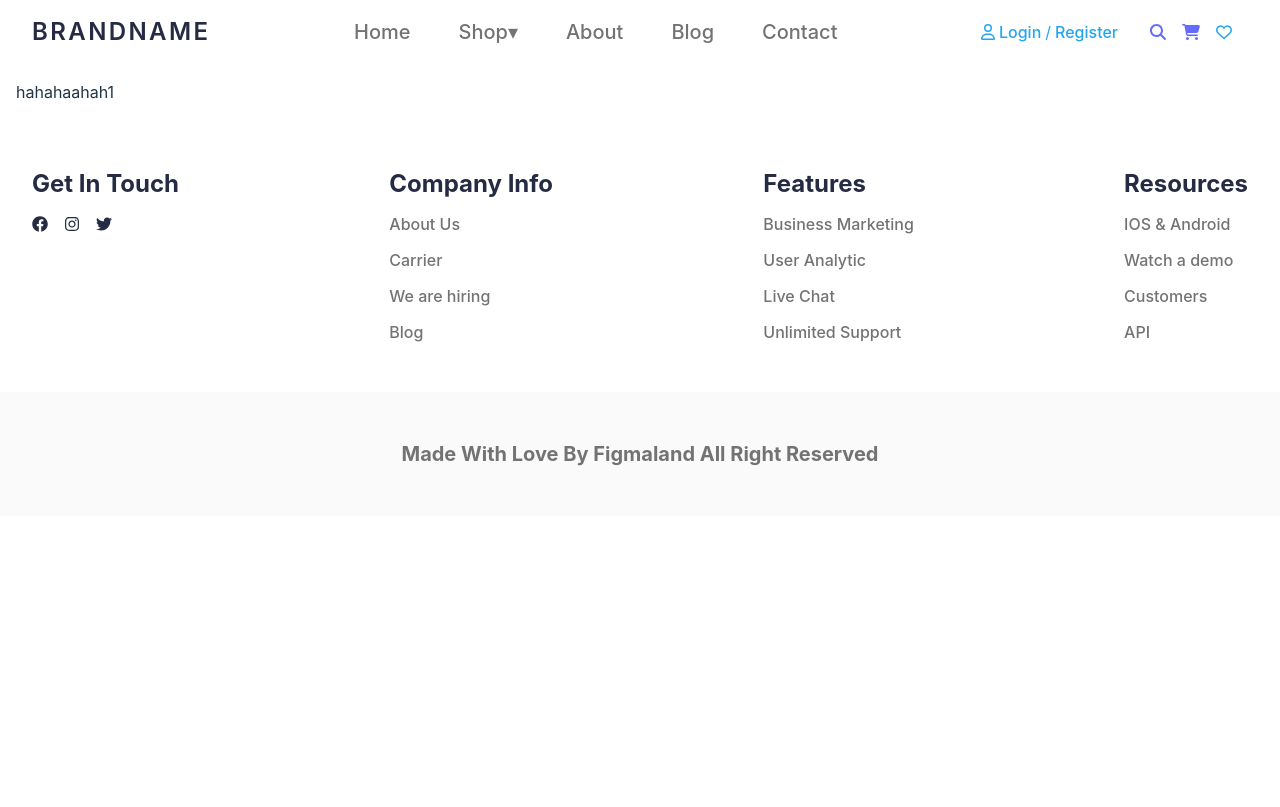
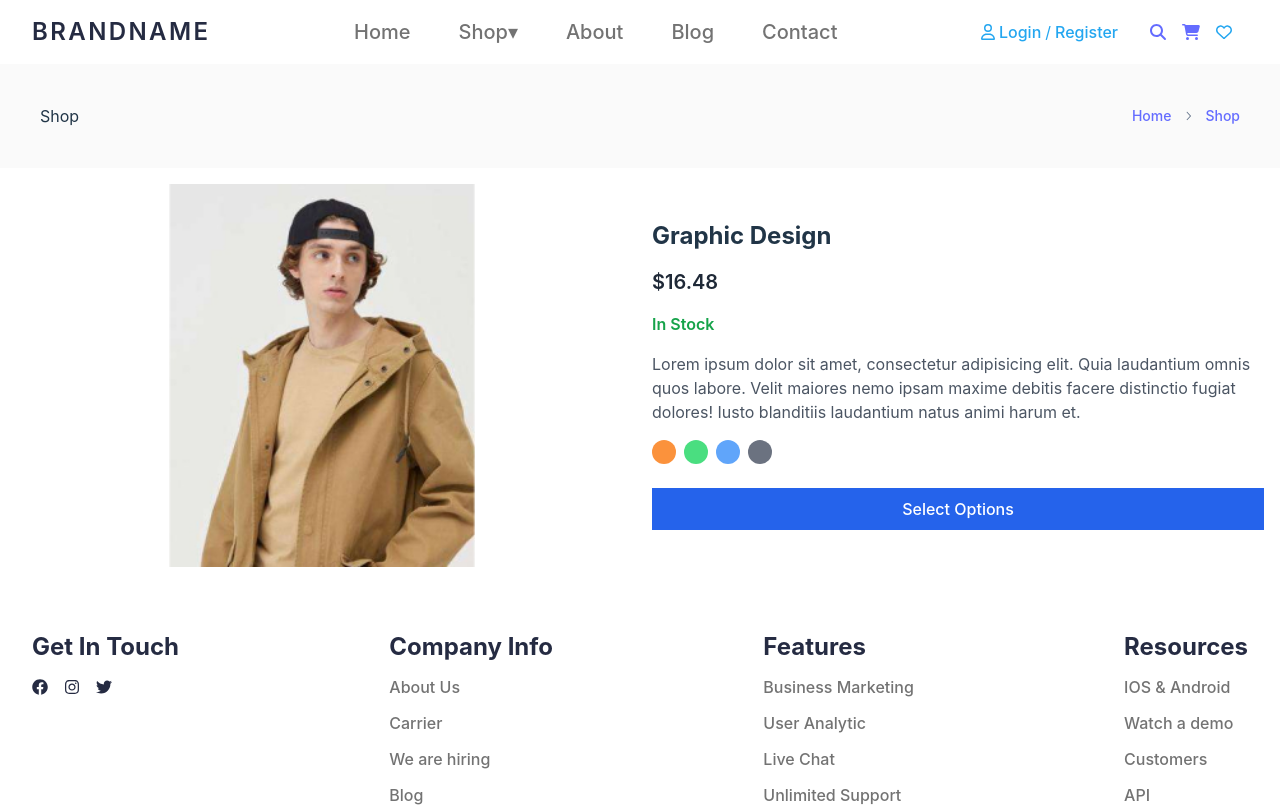
Before and after one commit to cansucebesoy/ecomm-cansu, a React (Vite) app: page /product/1 in a window 1280 px wide. Shown: the top 807 px of the page. Built offline with nearby package versions, Linux system fonts and the light colour scheme.

Commit message:
#4 init product detail page ui

```diff
--- a/src/constants/ProductInfo.jsx
+++ b/src/constants/ProductInfo.jsx
@@ -1,6 +1,6 @@
 export const productInfo = [
   {
-    imageLink: "./product-list-1.jpg",
+    imageLink: "/product-list-1.jpg",
     footerTitle: "Graphic Design",
     footerDescription: "English Department",
     originalPrice: "$16.48",
@@ -8,7 +8,7 @@ export const productInfo = [
     footerImg: "./product-colors.svg",
   },
   {
-    imageLink: "./product-list-1.jpg",
+    imageLink: "/product-list-1.jpg",
     footerTitle: "Graphic Design",
     footerDescription: "English Department",
     originalPrice: "$16.48",
@@ -16,7 +16,7 @@ export const productInfo = [
     footerImg: "./product-colors.svg",
   },
   {
-    imageLink: "./product-list-1.jpg",
+    imageLink: "/product-list-1.jpg",
     footerTitle: "Graphic Design",
     footerDescription: "English Department",
     originalPrice: "$16.48",
@@ -24,7 +24,7 @@ export const productInfo = [
     footerImg: "./product-colors.svg",
   },
   {
-    imageLink: "./product-list-1.jpg",
+    imageLink: "/product-list-1.jpg",
     footerTitle: "Graphic Design",
     footerDescription: "English Department",
     originalPrice: "$16.48",
@@ -32,7 +32,7 @@ export const productInfo = [
     footerImg: "./product-colors.svg",
   },
   {
-    imageLink: "./product-list-1.jpg",
+    imageLink: "/product-list-1.jpg",
     footerTitle: "Graphic Design",
     footerDescription: "English Department",
     originalPrice: "$16.48",
@@ -40,7 +40,7 @@ export const productInfo = [
     footerImg: "./product-colors.svg",
   },
   {
-    imageLink: "./product-list-1.jpg",
+    imageLink: "/product-list-1.jpg",
     footerTitle: "Graphic Design",
     footerDescription: "English Department",
     originalPrice: "$16.48",
@@ -48,7 +48,7 @@ export const productInfo = [
     footerImg: "./product-colors.svg",
   },
   {
-    imageLink: "./product-list-1.jpg",
+    imageLink: "/product-list-1.jpg",
     footerTitle: "Graphic Design",
     footerDescription: "English Department",
     originalPrice: "$16.48",
@@ -56,7 +56,7 @@ export const productInfo = [
     footerImg: "./product-colors.svg",
   },
   {
-    imageLink: "./product-list-1.jpg",
+    imageLink: "/product-list-1.jpg",
     footerTitle: "Graphic Design",
     footerDescription: "English Department",
     originalPrice: "$16.48",
--- a/src/pages/ProductDetail/ProductDetail.jsx
+++ b/src/pages/ProductDetail/ProductDetail.jsx
@@ -1,8 +1,51 @@
 import { useParams } from "react-router-dom";
 import { productInfo } from "@/constants/ProductInfo";
+import { BreadcrumbComponent } from "@/components/Shop/Breadcrumb/BreadcrumbComponent";
 
 export const ProductDetail = () => {
   const { productId } = useParams();
 
-  return <div className="container mx-auto p-4">hahahaahah{productId}</div>;
+  const product = productInfo[parseInt(productId, 10)];
+
+  if (!product) {
+    return <div className="container mx-auto p-4">Product not found</div>;
+  }
+
+  return (
+    <>
+      <BreadcrumbComponent />
+      <div className="container mx-auto p-4 flex flex-col md:flex-row gap-6">
+        <div className="w-full md:w-1/2 flex items-center justify-center">
+          <img
+            src={product.imageLink}
+            alt={product.footerTitle}
+            className="w-2/4 h-auto object-cover"
+          />
+        </div>
+
+        <div className="w-full md:w-1/2 flex flex-col justify-center">
+          <h1 className="text-2xl font-bold mb-4">{product.footerTitle}</h1>
+          <div className="text-xl font-semibold text-gray-800 mb-4">
+            {product.originalPrice}
+          </div>
+          <div className="text-green-600 font-semibold mb-4">In Stock</div>
+          <p className="text-gray-600 mb-4">
+            Lorem ipsum dolor sit amet, consectetur adipisicing elit. Quia
+            laudantium omnis quos labore. Velit maiores nemo ipsam maxime
+            debitis facere distinctio fugiat dolores! Iusto blanditiis
+            laudantium natus animi harum et.
+          </p>
+          <div className="flex gap-2 mb-6">
+            <div className="h-6 w-6 bg-orange-400 rounded-full"></div>
+            <div className="h-6 w-6 bg-green-400 rounded-full"></div>
+            <div className="h-6 w-6 bg-blue-400 rounded-full"></div>
+            <div className="h-6 w-6 bg-gray-500 rounded-full"></div>
+          </div>
+          <button className="px-6 py-2 bg-blue-600 text-white rounded-md">
+            Select Options
+          </button>
+        </div>
+      </div>
+    </>
+  );
 };
```
